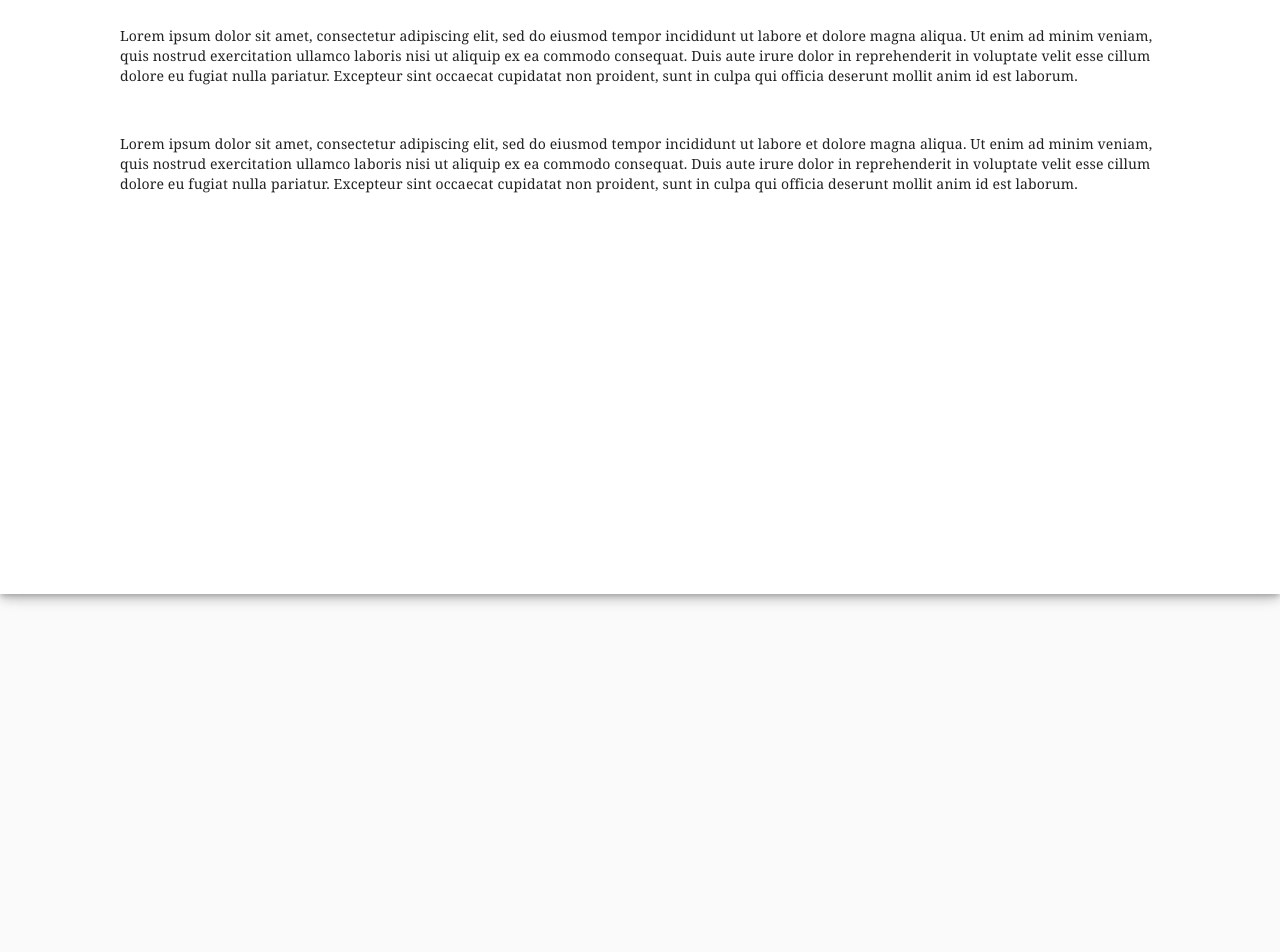
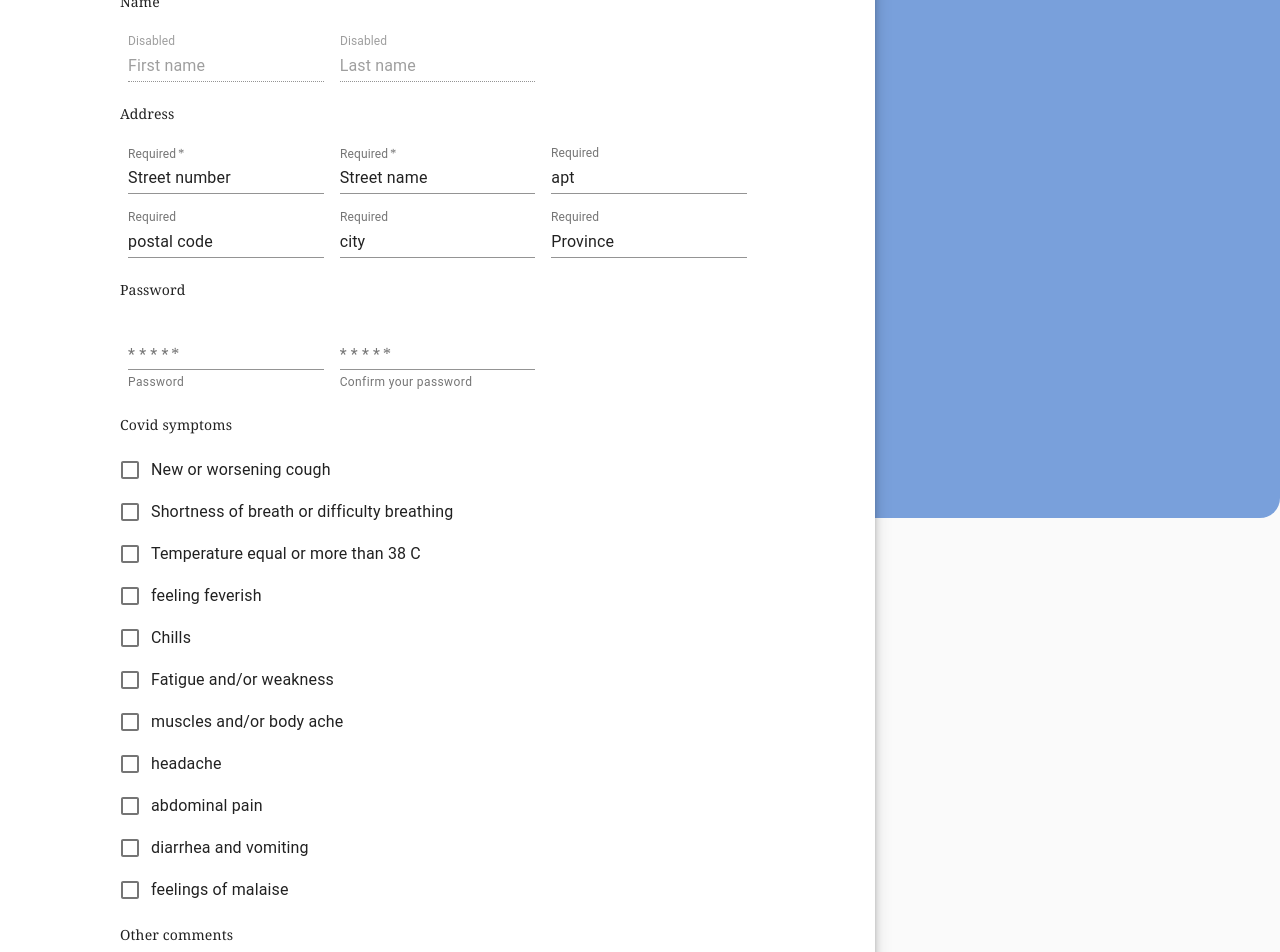
Before and after one commit to guaj/covidtrackingapp, a React (Create React App) app: page /patient-profile in a window 1280 px wide. Shown: the part 280-1232 px from the top of the page. Before the commit the page ends 874 px from the top, so only its background shows below. Built offline with nearby package versions, Linux system fonts and the light colour scheme.

Commit message:
added fields in patient profile

```diff
--- a/src/components/UserProfile/PatientProfile/PatientProfile.js
+++ b/src/components/UserProfile/PatientProfile/PatientProfile.js
@@ -1,9 +1,16 @@
+
 import CssBaseline from "@material-ui/core/CssBaseline";
 import Paper from "@material-ui/core/Paper";
 import Grid from "@material-ui/core/Grid";
 import Typography from "@material-ui/core/Typography";
 import { makeStyles } from "@material-ui/core/styles";
 import '../../profile.css'
+import * as React from'react';
+import Box from '@mui/material/Box';
+import TextField from "@material-ui/core/TextField";
+import Button from "@material-ui/core/Button";
+import {Checkbox, FormControlLabel, FormGroup} from "@material-ui/core";
+
 
 
 
@@ -34,14 +41,131 @@ export default function ProfilePatient() {
         <Grid item component={Paper} elevation={6} square>
           <div className={classes.paper}>
             <Typography component="h1" variant="h4" className={classes.title} >
-              Profile
+              Profile page
             </Typography>
-              <Grid container className={classes.paragraph}>
-                Lorem ipsum dolor sit amet, consectetur adipiscing elit, sed do eiusmod tempor incididunt ut labore et dolore magna aliqua. Ut enim ad minim veniam, quis nostrud exercitation ullamco laboris nisi ut aliquip ex ea commodo consequat. Duis aute irure dolor in reprehenderit in voluptate velit esse cillum dolore eu fugiat nulla pariatur. Excepteur sint occaecat cupidatat non proident, sunt in culpa qui officia deserunt mollit anim id est laborum.
-              </Grid>
-              <Grid container className={classes.paragraph}>
-                Lorem ipsum dolor sit amet, consectetur adipiscing elit, sed do eiusmod tempor incididunt ut labore et dolore magna aliqua. Ut enim ad minim veniam, quis nostrud exercitation ullamco laboris nisi ut aliquip ex ea commodo consequat. Duis aute irure dolor in reprehenderit in voluptate velit esse cillum dolore eu fugiat nulla pariatur. Excepteur sint occaecat cupidatat non proident, sunt in culpa qui officia deserunt mollit anim id est laborum.
-              </Grid>
+            <Box
+                component="form"
+                sx={{
+                  '& .MuiTextField-root': { m: 1, width: '25ch' },
+                }}
+                noValidate
+                autoComplete="off"
+            >
+              <div>
+                <p>Name</p>
+                <TextField
+                    disabled
+                    id="outlined-disabled"
+                    label="Disabled"
+                    defaultValue="First name"
+                />
+                <TextField
+                    disabled
+                    id="outlined-disabled"
+                    label="Disabled"
+                    defaultValue="Last name"
+                />
+                <div>
+                  <p>Address</p>
+                  <TextField
+                      type="text"
+                      required
+                      id="streetNumber"
+                      label="Required"
+                      defaultValue="Street number"
+                  />
+                <TextField
+                    type="text"
+                    required
+                    id="address"
+                    label="Required"
+                    defaultValue="Street name"
+                />
+                  <TextField
+                      type="text"
+                      id="address"
+                      label="Required"
+                      defaultValue="apt"
+                  />
+                </div>
+                <TextField
+                    type="text"
+                    id="address"
+                    label="Required"
+                    defaultValue="postal code"
+                />
+                <TextField
+                    type="text"
+                    id="address"
+                    label="Required"
+                    defaultValue="city"
+                />
+                <TextField
+                    type="text"
+                    id="address"
+                    label="Required"
+                    defaultValue="Province"
+                />
+                <div>
+                  <p>Password</p>
+                  <TextField
+                      data-testid="sign-up-psw1"
+                      type="password"
+                      margin="normal"
+                      required
+                      fullWidth
+                      name="password"
+                      label="* * * *"
+                      id="password"
+                      helperText="Password"
+                      autoComplete="current-password"
+                  />
+                  <TextField
+                      data-testid="sign-up-psw2"
+                      type="password"
+                      margin="normal"
+                      required
+                      fullWidth
+                      name="password"
+                      label="* * * *"
+                      id="password"
+                      helperText="Confirm your password"
+                  />
+
+                  <p> Covid symptoms</p>
+                  <FormGroup>
+                    <FormControlLabel control={<Checkbox  />} label="New or worsening cough" />
+                    <FormControlLabel control={<Checkbox />} label="Shortness of breath or difficulty breathing" />
+                    <FormControlLabel control={<Checkbox />} label="Temperature equal or more than 38 C" />
+                    <FormControlLabel control={<Checkbox />} label="feeling feverish" />
+                    <FormControlLabel control={<Checkbox />} label="Chills" />
+                    <FormControlLabel control={<Checkbox />} label="Fatigue and/or weakness" />
+                    <FormControlLabel control={<Checkbox />} label="muscles and/or body ache" />
+                    <FormControlLabel control={<Checkbox />} label="headache" />
+                    <FormControlLabel control={<Checkbox />} label="abdominal pain" />
+                    <FormControlLabel control={<Checkbox />} label="diarrhea and vomiting" />
+                    <FormControlLabel control={<Checkbox />} label="feelings of malaise" />
+
+                  </FormGroup>
+                  <p>Other comments</p>
+                  <TextField fullwidth
+                      id="outlined-multiline-static"
+                      label=""
+                      multiline
+                      rows={4}
+                      defaultValue="add comments"
+                  />
+                  <Button
+                      type="submit"
+                      fullWidth
+                      variant="contained"
+                      className={classes.submit}
+                  >
+                    Update
+                  </Button>
+                </div>
+              </div>
+            </Box>
           </div>
         </Grid>
       </Grid>
```
